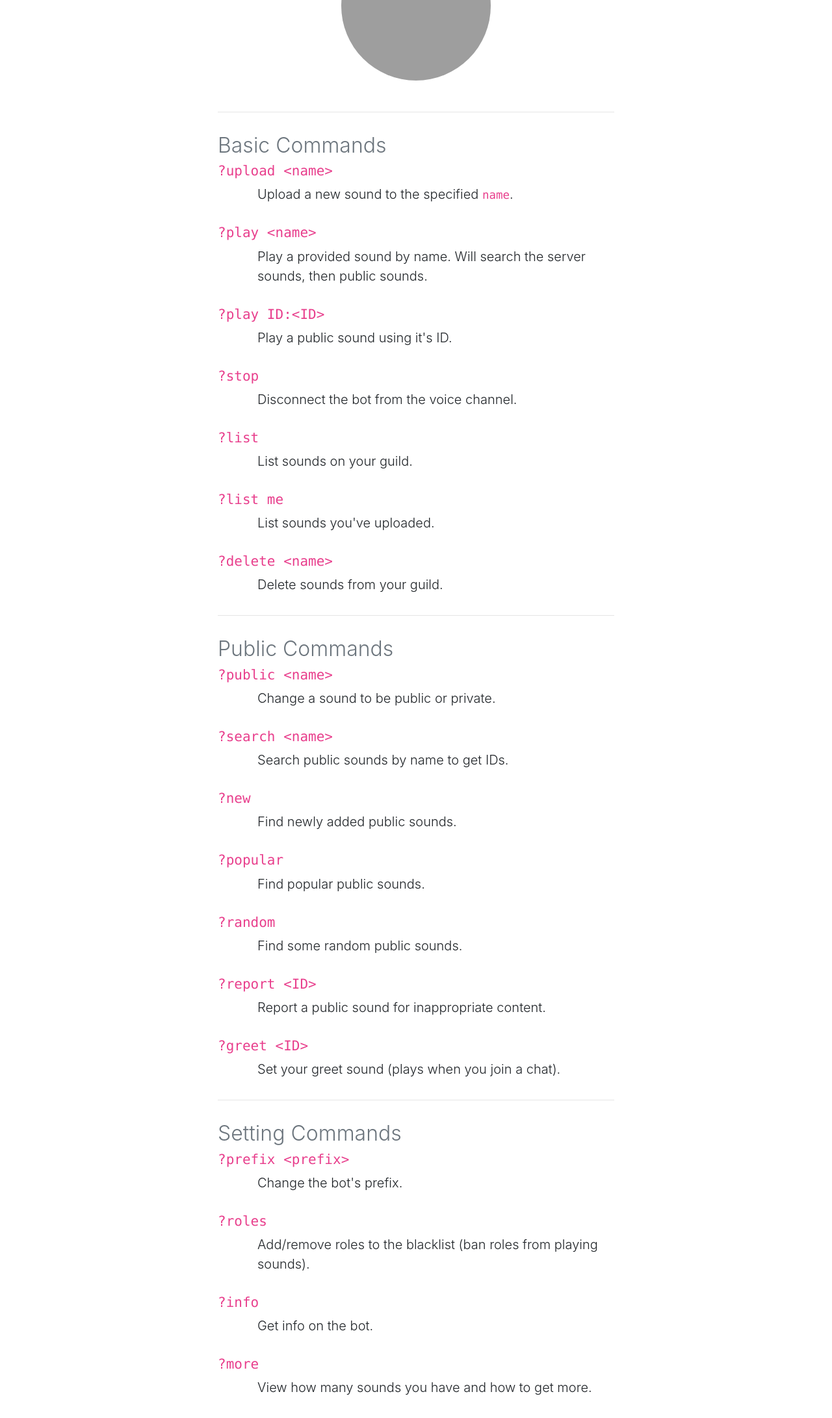
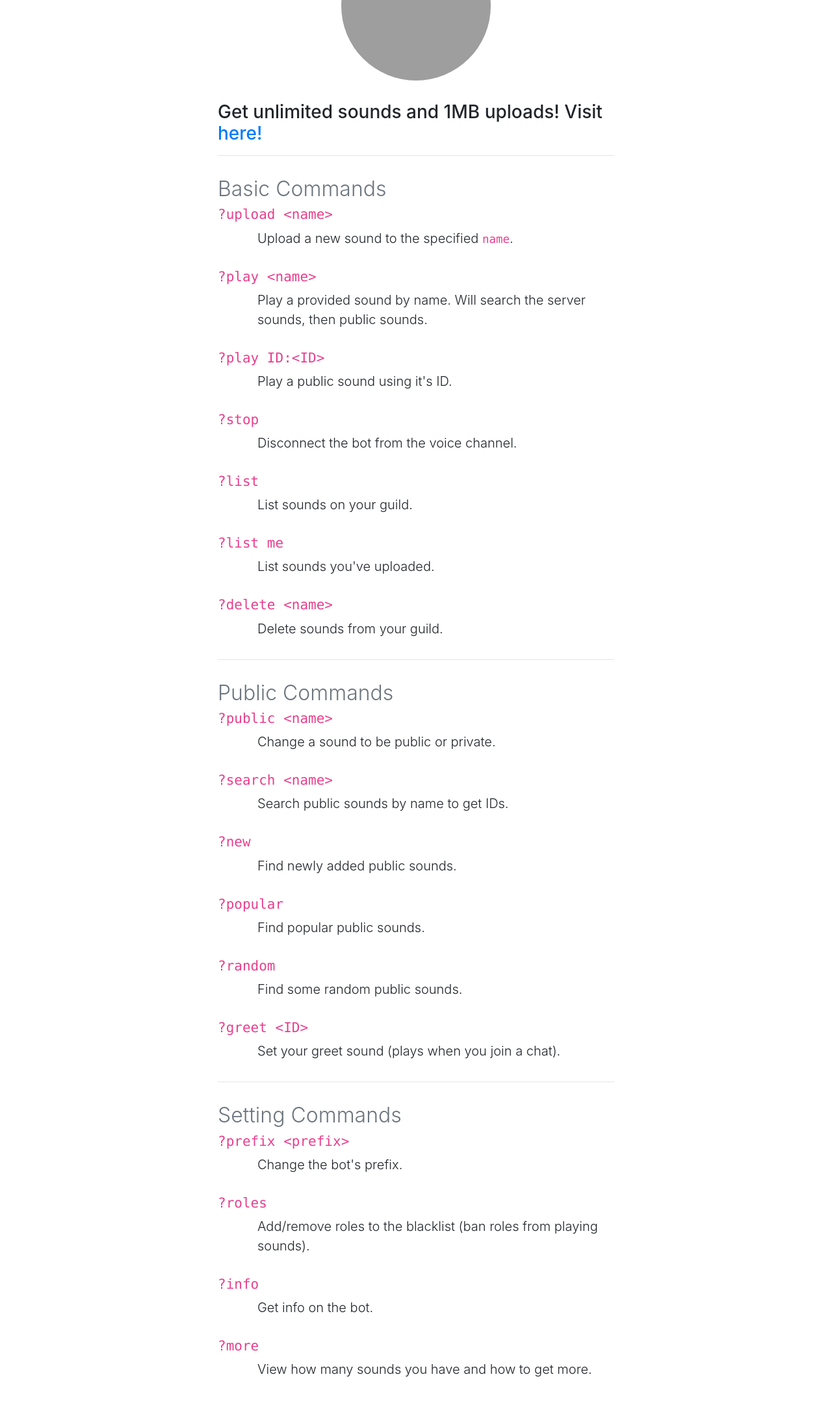
Before and after one commit to JellyWX/soundfx-web, a Flask app: page /help/ in a window 1280 px wide. Shown: the part 329-2512 px from the top of the page at 65% size. After the commit the page ends 2449 px from the top, so only its background shows below. Run offline with Flask 2, Linux system fonts and the light colour scheme; some libraries are stand-ins or nearby versions; grey boxes are pictures that could not be loaded.

Commit message:
removed some commands

```diff
--- a/app/templates/index.html
+++ b/app/templates/index.html
@@ -47,6 +47,8 @@
                     <div class="d-flex justify-content-center">
                         <img src="https://raw.githubusercontent.com/JellyWX/soundfx-bot/master/sound_fx_bot_logo.png" class="rounded-circle" style="width: 18vw; height: 18vw; margin: 2rem;"></img>
                     </div>
+
+                    <h3>Get unlimited sounds and 1MB uploads! Visit <a href="https://fusiondiscordbots.com/premium">here!</a></h3>
 
                     <hr>
                     <h2 class="font-weight-light text-secondary" style="margin-top: 2rem;">Basic Commands</h2>
@@ -126,12 +128,6 @@
                                 Find some random public sounds.
                             </div>
 
-                        <h4><code>?report &lt;ID&gt; </code></h4>
-
-                            <div class="lead" style="margin-left: 10%; margin-bottom: 2rem;">
-                                Report a public sound for inappropriate content.
-                            </div>
-
                         <h4><code>?greet &lt;ID&gt;</code></h4>
 
                             <div class="lead" style="margin-left: 10%; margin-bottom: 2rem;">
```
